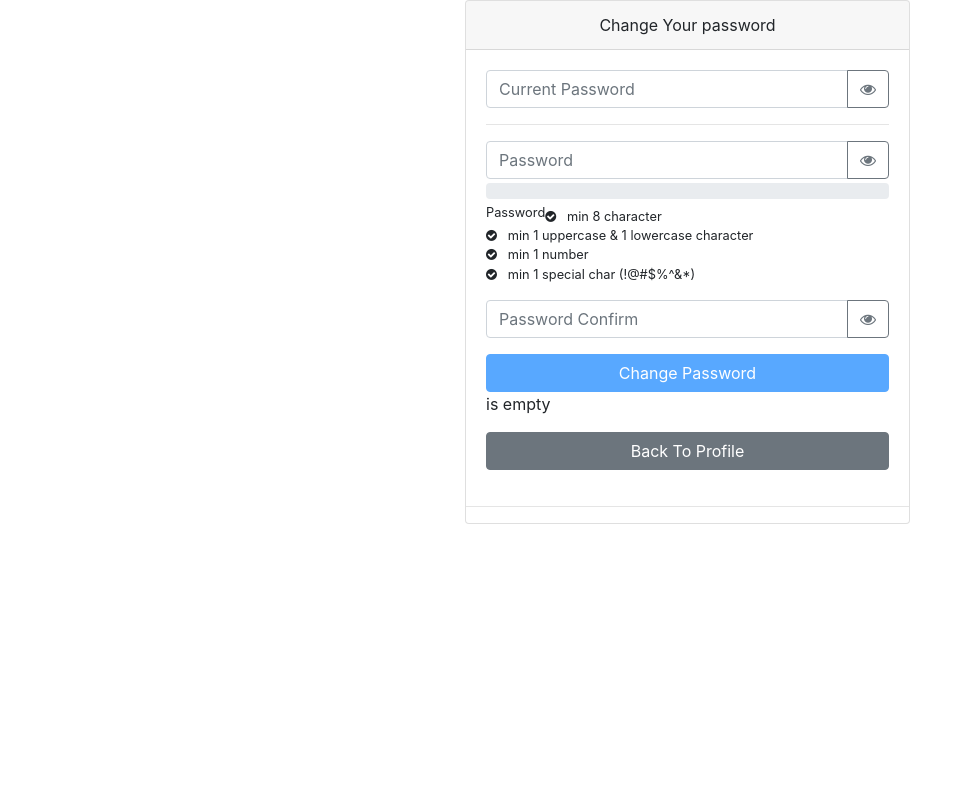
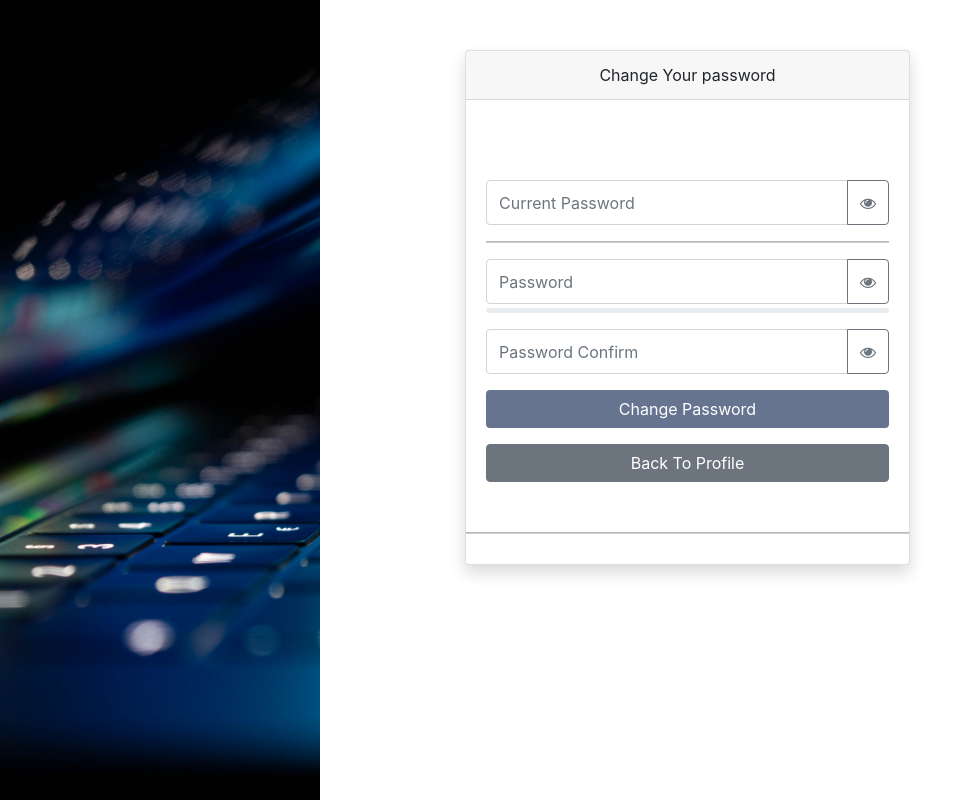
Before and after one commit to tbaror/d-identitiy, a Django app: page /changepass/ in a window 1280 px wide. Shown: the whole page, without its empty margins (0-976 px from the left). Run offline with Django 3.2, Linux system fonts and the light colour scheme; some libraries are stand-ins or nearby versions.

Commit message:
change password added

```diff
--- a/accounts/templates/changepassword.html
+++ b/accounts/templates/changepassword.html
@@ -13,37 +13,40 @@
   <link rel="stylesheet" href="https://cdnjs.cloudflare.com/ajax/libs/font-awesome/4.7.0/css/font-awesome.min.css">
 
   <link rel="stylesheet" href="{% static 'assets/fonts/fontawesome5-overrides.min.css' % }">
-  <link rel="stylesheet" href="{% static 'assets/chang-pass.css' %}">
+  <link rel="stylesheet" href="{% static 'assets/css/chang-pass.css' %}">
 
   <title>{% block title %}D@Identity{% endblock %}</title>
 </head>
 <body>
-
-<div class="container">
+  <div class="bg">
+  </div>
+<div class="container mt-5">
   <div class="row">
     <div class="col-md-4"></div>
     <div class="col-md-5">
-      <div class="card cardbox">
+      <div class="card cardbox shadow">
         <div class="card-header d-flex justify-content-center">Change Your password</div>
         <div class="card-body">
 
 
 		  <div class="login-or">
-
-          </div>
         {% if messages %}
 
 
         {% for message in messages %}
         {% if message.tags %}
-              <div   class="alert alert-warning alert-dismissible fade show {{ message.tags }}" role="alert">
-                <strong>Holy guacamole!</strong> {{ message }}
-                <button type="button" class="btn-close" data-bs-dismiss="alert" aria-label="Close"></button>
+
+        <div class="alert alert-info alert-dismissible fade show">
+          <button type="button" class="close" data-dismiss="alert">&times;</button>
+          <strong>Info!</strong> {{ message }}
         </div>
         {% endif %}>
         {% endfor %}
 
     {% endif %}
+
+          </div>
+
           <div class="form-group">
 
             <form id="login-nav" method="post" role="form" class="form" accept-charset="UTF-8">
@@ -149,7 +152,7 @@
 
               <!-- Submit -->
               <div class="form-group">
-                <button id="reg_submit" name="submit"  value="1" class="btn btn-block btn-primary" disabled="disabled">Change Password</button>
+                <button id="reg_submit" name="submit"  value="1" class="btn btn-block btn-fb" disabled="disabled">Change Password</button>
                 <div id="sign-up-popover" class="hide"><p>is empty</p></div>
               </div>
 
--- a/accounts/views.py
+++ b/accounts/views.py
@@ -43,8 +43,38 @@ class ChangeUserPassword(View):
             current_password = request.POST.get('current_password')
             new_password = request.POST.get('user_password')
             current_user = request.user
+            USER = current_user.username + '@dalet.com'
+            CURREENTPWD = current_password
+            NEWPWD = new_password
             formdata = {'current_password': current_password, 'new_password': new_password, 'current_user': current_user.username }
-            messages.success(self.request, 'Form submission successful')
+
+            try:
+                SEARCHFILTER='(&(|(userPrincipalName='+USER+')(samaccountname='+USER+')(mail='+USER+'))(objectClass=person))'
+
+                USER_DN=""
+
+                ldap_server = ldap3.Server(self.AUTH_SERVER, get_info=ldap3.ALL)
+                conn = ldap3.Connection(ldap_server, USER, CURREENTPWD, auto_bind=True)
+                conn.start_tls()
+
+                print(conn)
+
+                conn.search(search_base = self.BASEDN,
+                search_filter = SEARCHFILTER,
+                search_scope = ldap3.SUBTREE,
+                attributes = ['cn', 'givenName'],
+                paged_size = 5)
+
+                for entry in conn.response:
+                    if entry.get("dn") and entry.get("attributes"):
+                        if entry.get("attributes").get("cn"):
+                            USER_DN=entry.get("dn")
+                messages.success(self.request, 'Password has been changed successfully.')
+                print (USER_DN)
+                print (ldap3.extend.microsoft.modifyPassword.ad_modify_password(conn, USER_DN, NEWPWD, CURREENTPWD,  controls=None))
+            except Exception as e:
+                messages.warning(self.request, e)
+                print(e)
 
             print(formdata)
             return render(request, self.template_name, formdata)
--- a/static/assets/css/chang-pass.css
+++ b/static/assets/css/chang-pass.css
@@ -1,3 +1,16 @@
+.bg {
+
+  background-image: url('/static/assets/img/laptopkey.jpg');
+  width: 25%;
+   position: absolute;
+   left: 0px;
+   top: 0px;
+   height: 100%;
+   background-repeat: no-repeat;
+   background-size: cover;
+
+ }
+
 .row{
     margin-top: 50px;
     margin-bottom: 50px;
@@ -63,7 +76,7 @@
   }
   .btn-fb{
       color: #fff;
-      background-color:#3b5998;
+      background-color:#172b55;
   }
   .btn-fb:hover{
       color: #fff;
```
Also changed, not shown: db.sqlite3, static/assets/img/laptopkey.jpg (added). Lines whose indentation alone changed are shown as unchanged.
